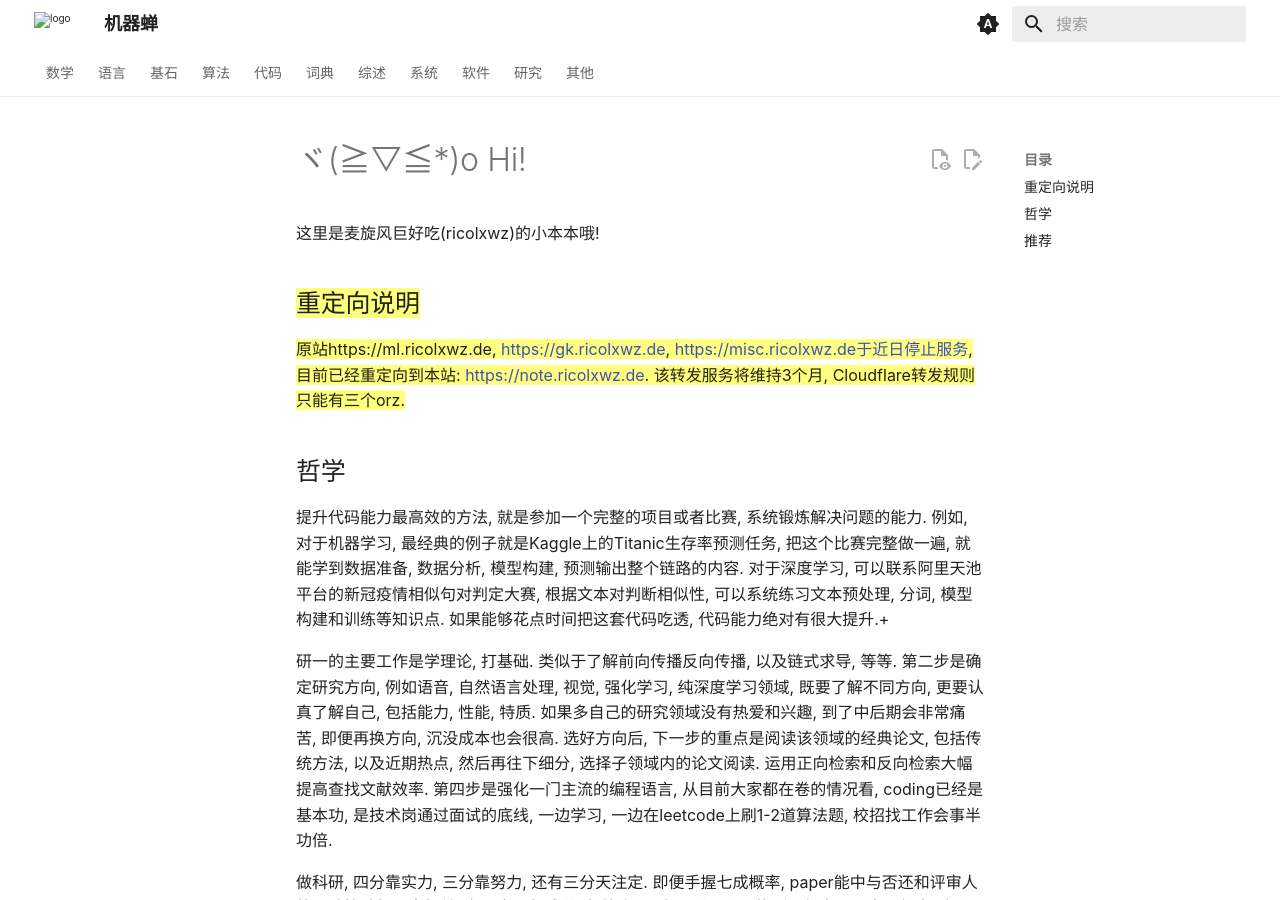
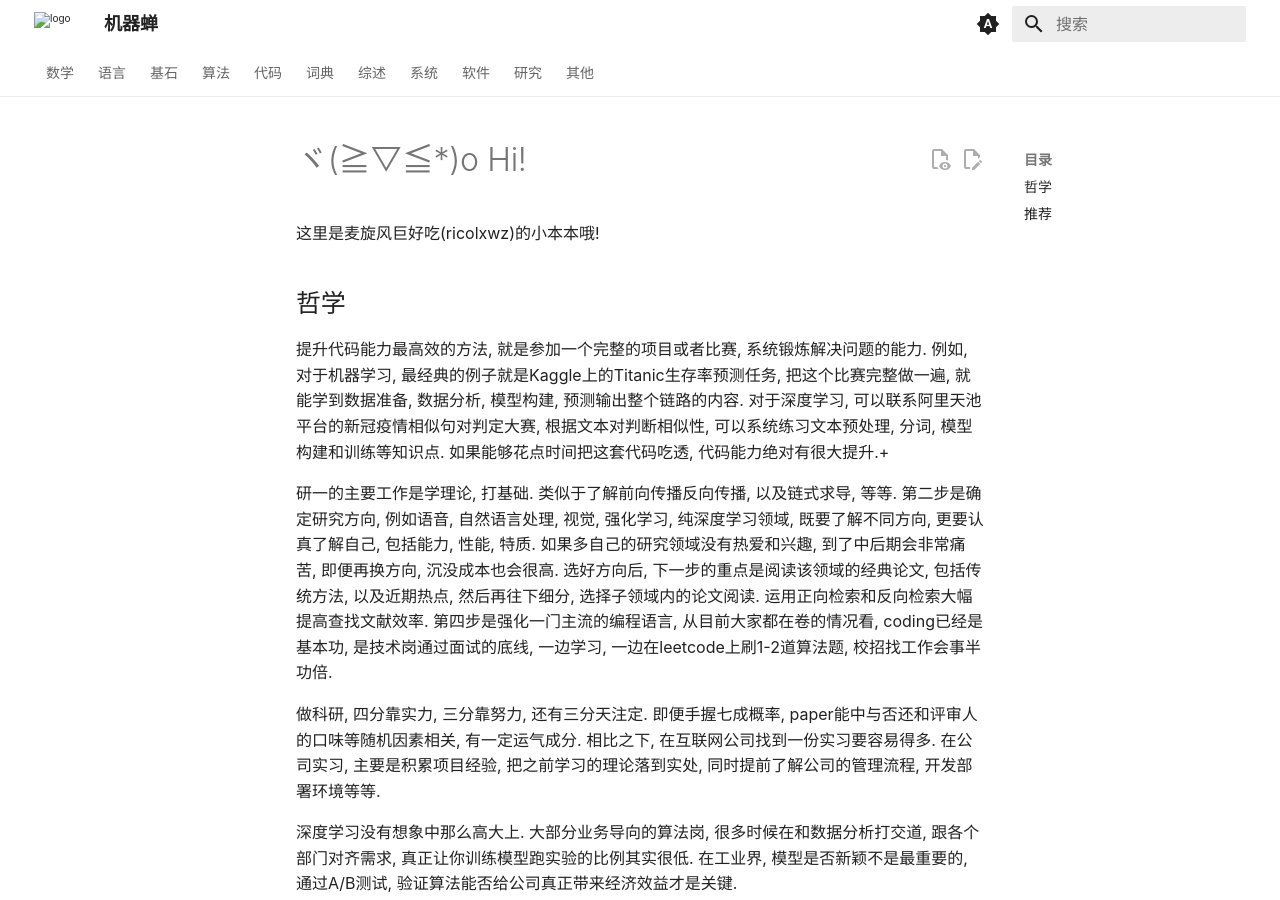
Before and after one commit to ricolxwz/note, an MkDocs documentation site: the page built from docs/index.md, in a window 1280 px wide and 900 px high. Built offline with MkDocs 1.6.1 and Material for MkDocs 9.7.7, drawn with Linux system fonts in a browser that asks for light colours; some web fonts are replaced; a style sheet for code colours, icons or effects is not loaded.

Commit message:
docs: update docs/index.md and config.md

```diff
--- a/docs/index.md
+++ b/docs/index.md
@@ -5,10 +5,6 @@ title: 开始
 # ヾ(≧▽≦*)o Hi!
 
 这里是麦旋风巨好吃(ricolxwz)的小本本哦!
-
-## ==重定向说明==
-
-==原站https://ml.ricolxwz.de, https://gk.ricolxwz.de, https://misc.ricolxwz.de于近日停止服务, 目前已经重定向到本站: https://note.ricolxwz.de. 该转发服务将维持3个月, Cloudflare转发规则只能有三个orz.==
 
 ## 哲学
 
```
Also changed, not shown: docs/software/vscode/config.md (+1 -1 lines).
